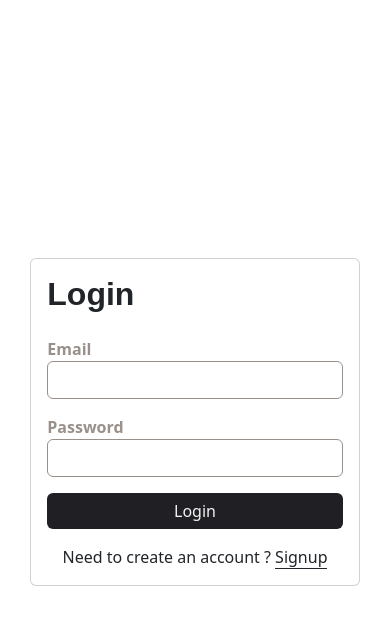
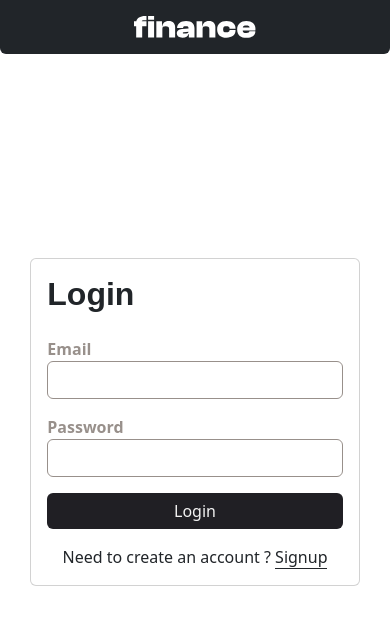
Before and after one commit to abdalsimam1-sketch/personal-finance-app, a React (Vite) app: page /login in a window 390 px wide. Shown: the top 624 px of the page. Built offline with nearby package versions, Linux system fonts and the light colour scheme; no server answers.

Commit message:
add : mobile and tablet navbar iwht logo

```diff
--- a/src/pages/LoginPage.jsx
+++ b/src/pages/LoginPage.jsx
@@ -4,6 +4,7 @@ import { Input } from "../components/UI/Input";
 import { Button } from "../components/UI/Button";
 import { supabase } from "../HelperFunctions/supabaseClient";
 import { useNavigate } from "react-router-dom";
+import logo from "../assets/images/logo-large.svg";
 export const LoginPage = () => {
   const Navigate = useNavigate();
   const [mode, setMode] = useState("Login");
@@ -79,7 +80,7 @@ export const LoginPage = () => {
     setIsLoading(false);
   };
   return (
-    <div className="d-flex" style={{ overflow: "hidden" }}>
+    <div className="d-flex position-relative" style={{ overflow: "hidden" }}>
       <section className="d-none d-lg-block col-lg-6 p-3">
         <img
           src={authImage}
@@ -182,6 +183,9 @@ export const LoginPage = () => {
           </div>
         )}
       </section>
+      <div className="w-100 d-lg-none d-flex justify-content-center p-3 position-absolute top-0 bg-dark rounded-bottom">
+        <img src={logo} alt="login logo" />
+      </div>
     </div>
   );
 };
```
